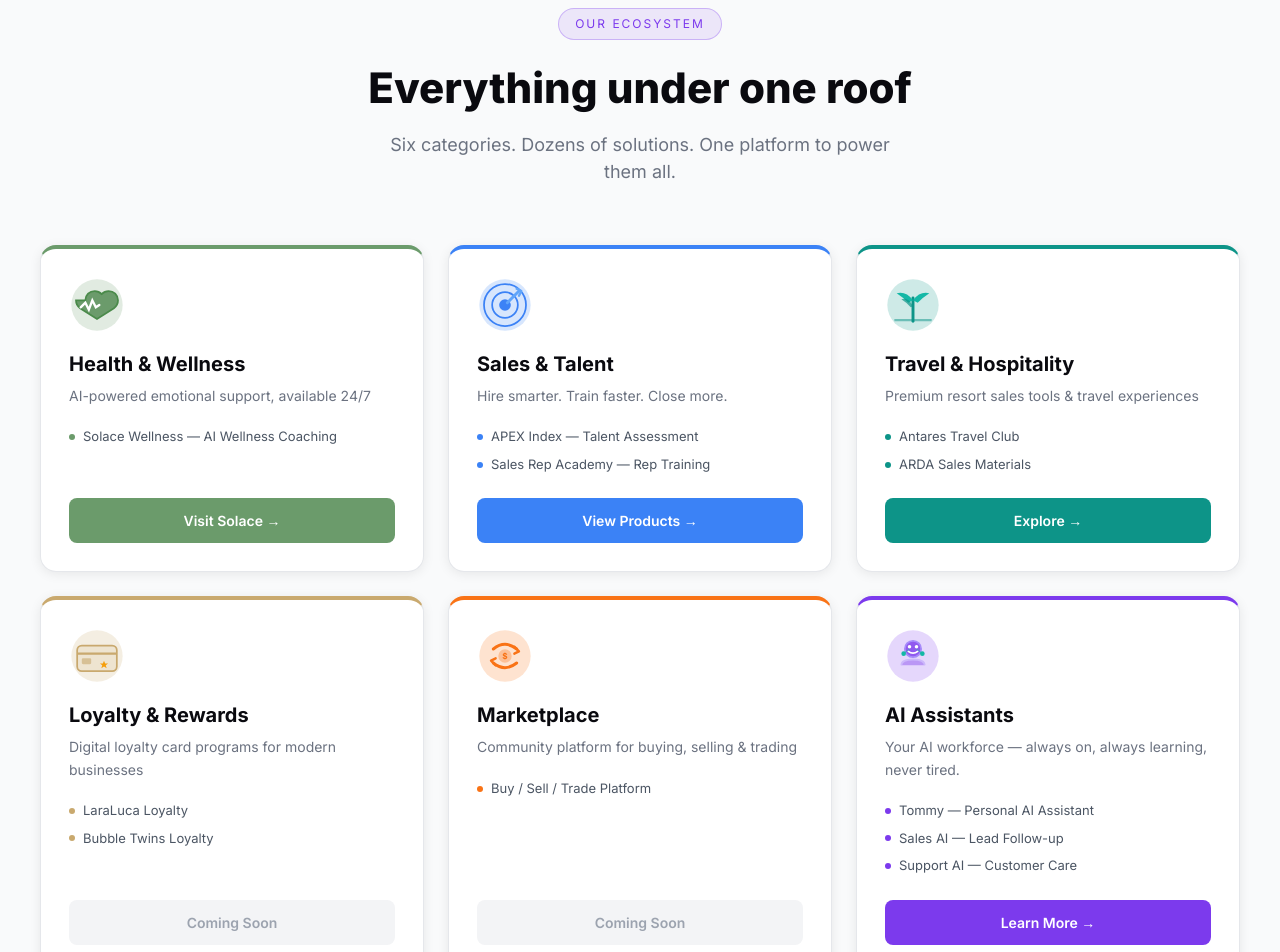
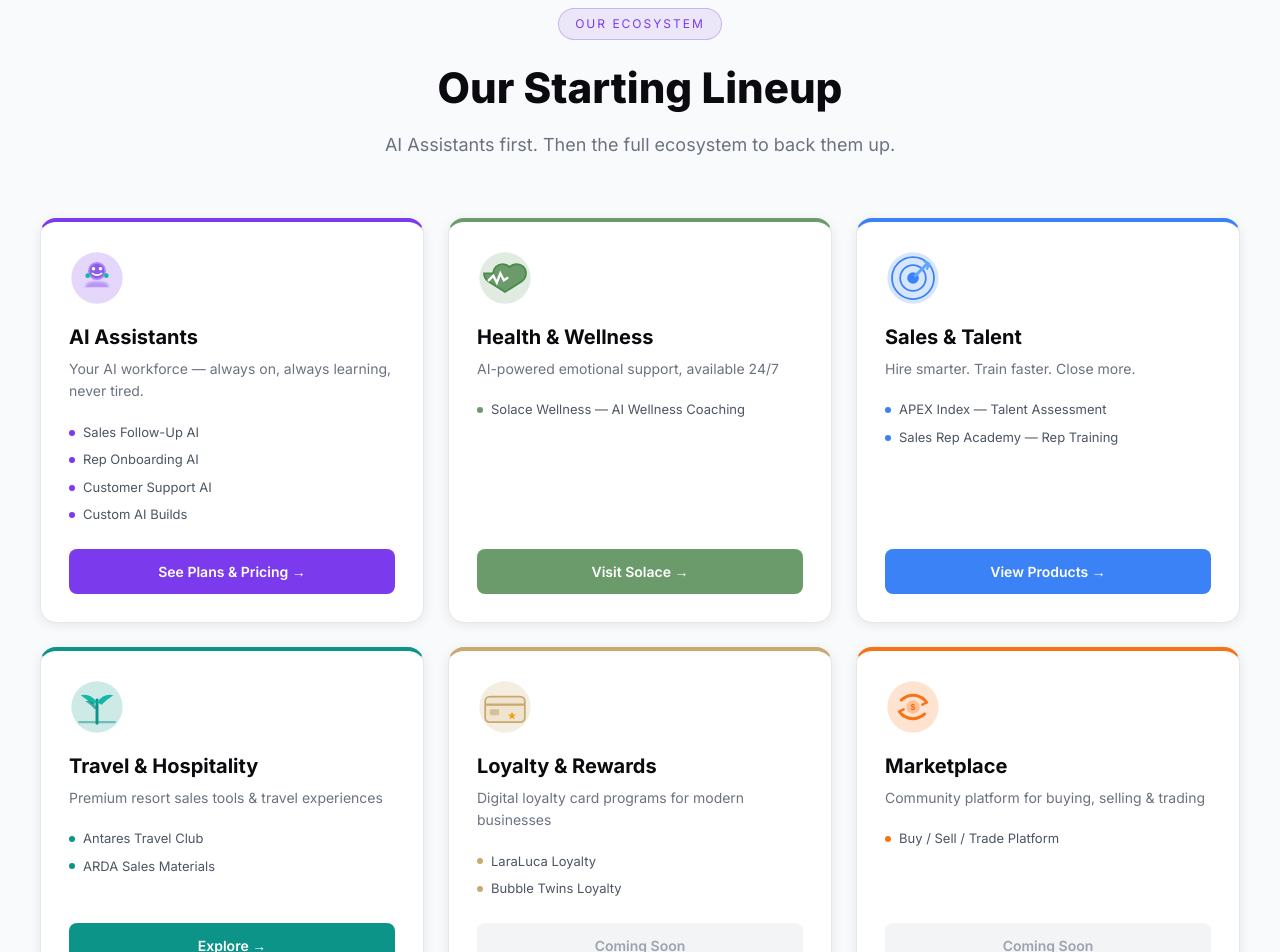
Before and after one commit to Antarestravelclub/Operon, a React (Vite) app: page / in a window 1280 px wide. Shown: the part 1000-1952 px from the top of the page. Built offline with nearby package versions, Linux system fonts and the light colour scheme.

Commit message:
Rename ecosystem to Our Starting Lineup, AI Assistants first tile

```diff
--- a/src/pages/Landing.tsx
+++ b/src/pages/Landing.tsx
@@ -183,6 +183,16 @@
 
   const categories = [
     {
+      icon: <AIIcon />,
+      title: 'AI Assistants',
+      color: '#7c3aed',
+      tagline: 'Your AI workforce — always on, always learning, never tired.',
+      products: ['Sales Follow-Up AI', 'Rep Onboarding AI', 'Customer Support AI', 'Custom AI Builds'],
+      cta: 'See Plans & Pricing',
+      ctaLink: '/ai-assistants.html',
+      external: false,
+    },
+    {
       icon: <HealthIcon />,
       title: 'Health & Wellness',
       color: '#6b9b6b',
@@ -230,16 +240,6 @@
       products: ['Buy / Sell / Trade Platform'],
       cta: 'Coming Soon',
       ctaLink: null,
-      external: false,
-    },
-    {
-      icon: <AIIcon />,
-      title: 'AI Assistants',
-      color: '#7c3aed',
-      tagline: 'Your AI workforce — always on, always learning, never tired.',
-      products: ['Tommy — Personal AI Assistant', 'Sales AI — Lead Follow-up', 'Support AI — Customer Care'],
-      cta: 'Learn More',
-      ctaLink: '/ai-assistants.html',
       external: false,
     },
     {
@@ -323,9 +323,9 @@
             <div style={{ display: 'inline-block', background: 'rgba(124,58,237,0.1)', border: '1px solid rgba(124,58,237,0.3)', borderRadius: 20, padding: '6px 16px', marginBottom: 16, fontSize: 12, color: '#7c3aed', letterSpacing: 2, textTransform: 'uppercase' as const }}>
               Our Ecosystem
             </div>
-            <h2 style={{ fontSize: 42, fontWeight: 800, color: '#0a0a0f', marginBottom: 12 }}>Everything under one roof</h2>
+            <h2 style={{ fontSize: 42, fontWeight: 800, color: '#0a0a0f', marginBottom: 12 }}>Our Starting Lineup</h2>
             <p style={{ fontSize: 18, color: '#6b7280', maxWidth: 520, margin: '0 auto' }}>
-              Six categories. Dozens of solutions. One platform to power them all.
+              AI Assistants first. Then the full ecosystem to back them up.
             </p>
           </div>
           <div style={{ display: 'grid', gridTemplateColumns: 'repeat(auto-fit, minmax(340px, 1fr))', gap: 24 }}>
```
